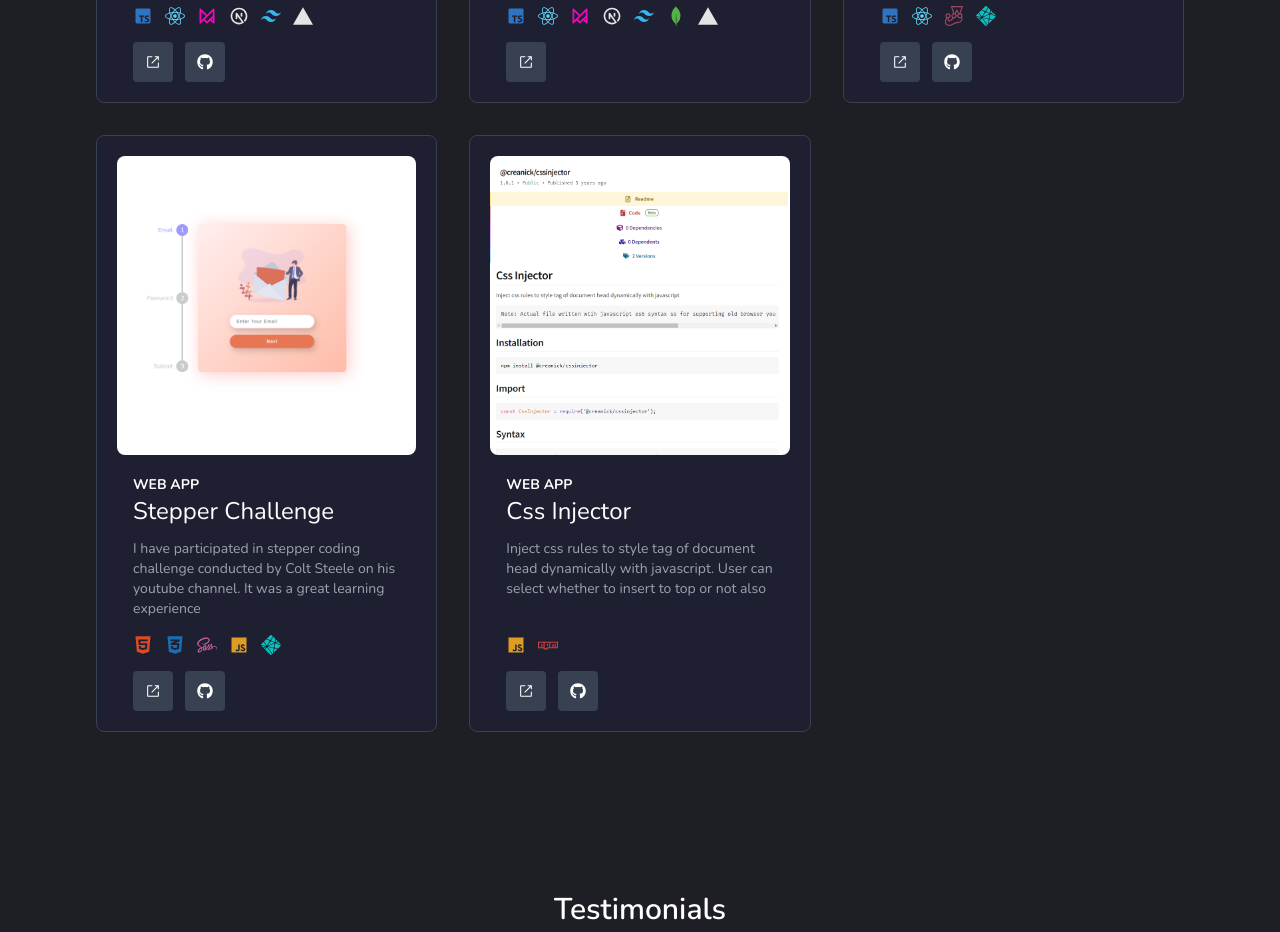
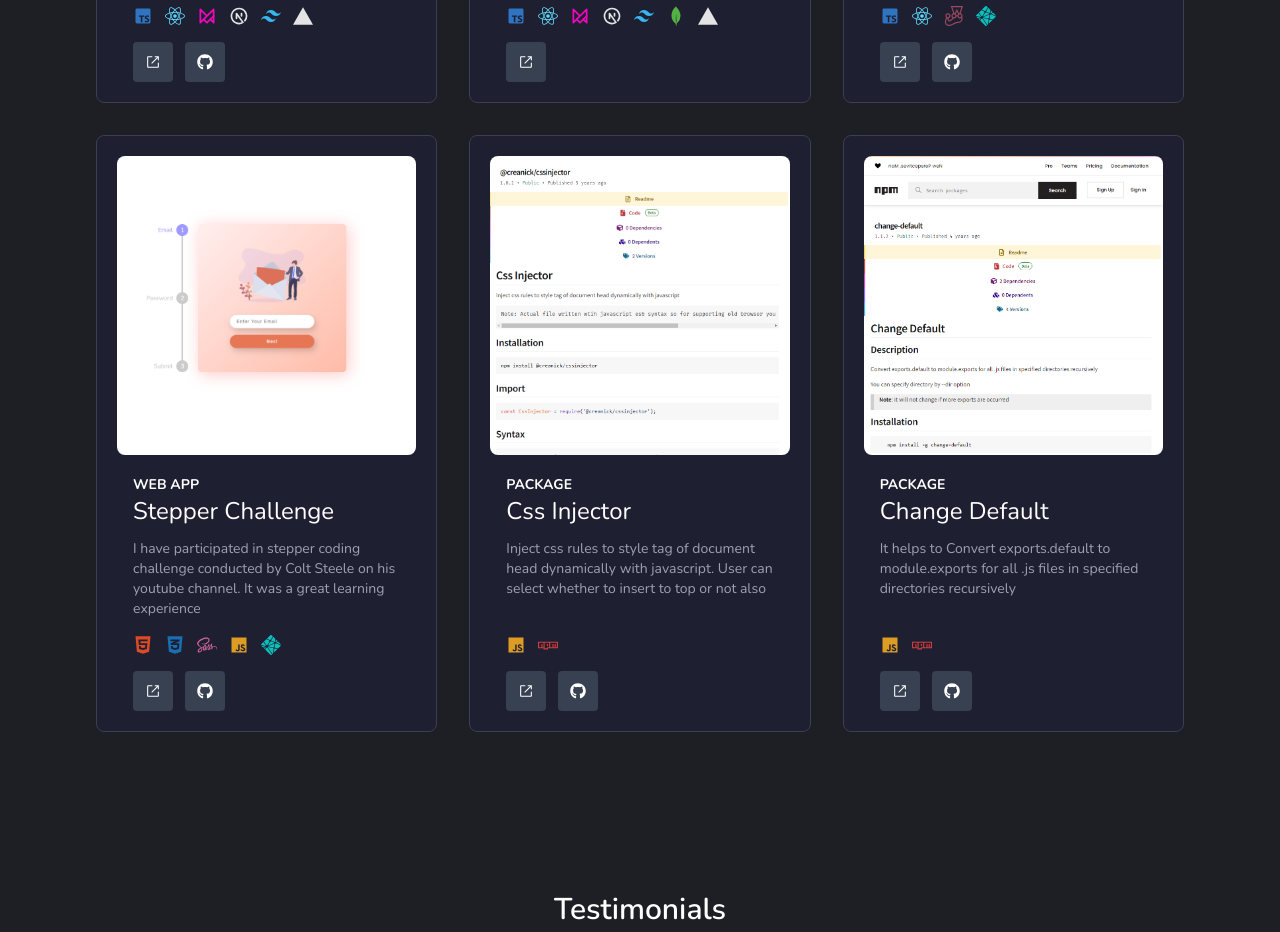
Before and after one commit to manickjamadar/personal-website, a Next.js app: page / in a window 1280 px wide. Shown: the part 2440-3372 px from the top of the page. Built offline with nearby package versions, Linux system fonts and the light colour scheme.

Commit message:
change default project added

```diff
--- a/app/data/projects.ts
+++ b/app/data/projects.ts
@@ -4,6 +4,7 @@ export enum ProjectCategory {
   mobileApp = "Mobile App",
   webApp = "Web App",
   design = "UI/UX",
+  package = "Package",
 }
 export interface IProject {
   category: ProjectCategory;
@@ -77,7 +78,7 @@ const myProjects: IProject[] = [
     sourceUrl: LinkPath.stepperSource,
   },
   {
-    category: ProjectCategory.webApp,
+    category: ProjectCategory.package,
     title: "Css Injector",
     description:
       "Inject css rules to style tag of document head dynamically with javascript. User can select whether to insert to top or not also",
@@ -86,5 +87,15 @@ const myProjects: IProject[] = [
     liveUrl: LinkPath.cssInjectorLive,
     sourceUrl: LinkPath.cssInjectorSource,
   },
+  {
+    category: ProjectCategory.package,
+    title: "Change Default",
+    description:
+      "It helps to Convert exports.default to module.exports for all .js files in specified directories recursively",
+    skills: [Skill.javascript, Skill.npm],
+    imageUrl: LinkPath.changeDefaultImage,
+    liveUrl: LinkPath.changeDefaultLive,
+    sourceUrl: LinkPath.changeDefaultSource,
+  },
 ];
 export default myProjects;
--- a/app/utils/linkPath.ts
+++ b/app/utils/linkPath.ts
@@ -28,5 +28,9 @@ class LinkPath {
     "https://www.npmjs.com/package/@creanick/cssinjector";
   static cssInjectorImage = "/assets/images/projects/css-injector.png";
   static cssInjectorSource = "https://github.com/manickjamadar/cssInjector";
+  static changeDefaultLive = "https://www.npmjs.com/package/change-default";
+  static changeDefaultImage = "/assets/images/projects/change-default.png";
+  static changeDefaultSource =
+    "https://github.com/manickjamadar/change-default";
 }
 export default LinkPath;
```
Also changed, not shown: public/assets/images/projects/change-default.png (added).
